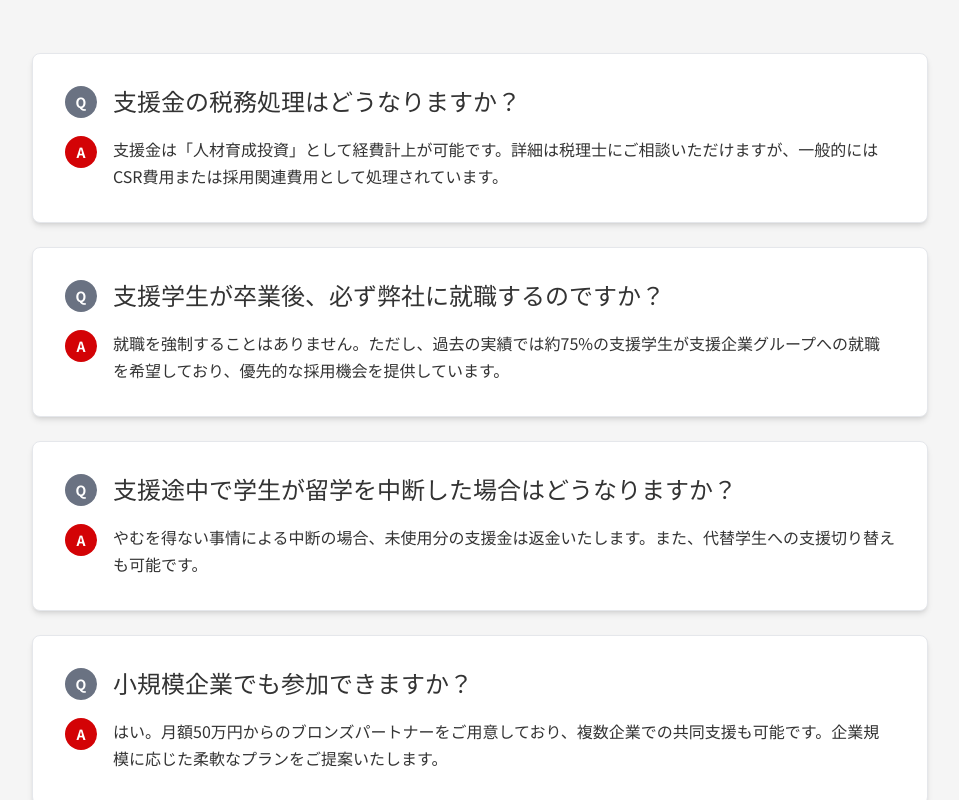
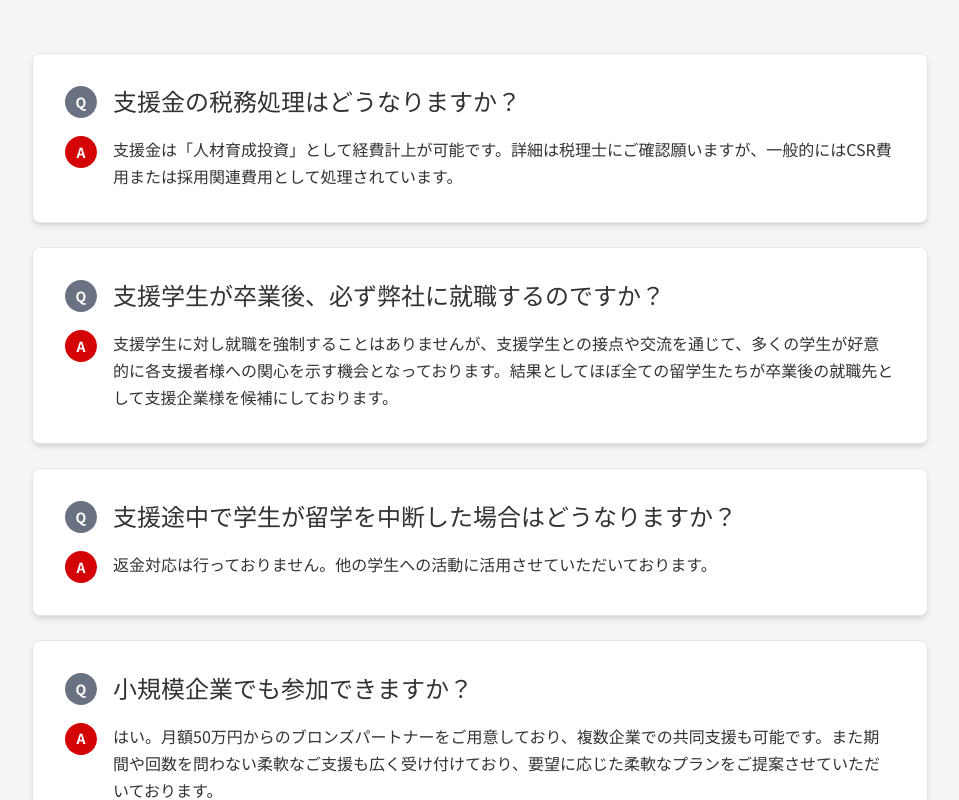
Before and after one commit to rino-07/engrowth, a Next.js app: page /supporters in a window 1280 px wide. Shown: the part 3620-4420 px from the top of the page, without its empty margins (160-1119 px from the left). Built offline with nearby package versions, Linux system fonts and the light colour scheme.

Commit message:
修正02

```diff
--- a/src/app/supporters/page.tsx
+++ b/src/app/supporters/page.tsx
@@ -249,7 +249,7 @@ export default function SupportersPage() {
                   <Typography variant="body-sm" className="text-white font-bold">A</Typography>
                 </div>
                 <div>
-                  <Typography variant="body-md" className="text-dark-gray">支援金は「人材育成投資」として経費計上が可能です。詳細は税理士にご相談いただけますが、一般的にはCSR費用または採用関連費用として処理されています。</Typography>
+                  <Typography variant="body-md" className="text-dark-gray">支援金は「人材育成投資」として経費計上が可能です。詳細は税理士にご確認願いますが、一般的にはCSR費用または採用関連費用として処理されています。</Typography>
                 </div>
               </div>
             </Card>
@@ -266,7 +266,7 @@ export default function SupportersPage() {
                   <Typography variant="body-sm" className="text-white font-bold">A</Typography>
                 </div>
                 <div>
-                  <Typography variant="body-md" className="text-dark-gray">就職を強制することはありません。ただし、過去の実績では約75%の支援学生が支援企業グループへの就職を希望しており、優先的な採用機会を提供しています。</Typography>
+                  <Typography variant="body-md" className="text-dark-gray">支援学生に対し就職を強制することはありませんが、支援学生との接点や交流を通じて、多くの学生が好意的に各支援者様への関心を示す機会となっております。結果としてほぼ全ての留学生たちが卒業後の就職先として支援企業様を候補にしております。</Typography>
                 </div>
               </div>
             </Card>
@@ -283,7 +283,7 @@ export default function SupportersPage() {
                   <Typography variant="body-sm" className="text-white font-bold">A</Typography>
                 </div>
                 <div>
-                  <Typography variant="body-md" className="text-dark-gray">やむを得ない事情による中断の場合、未使用分の支援金は返金いたします。また、代替学生への支援切り替えも可能です。</Typography>
+                  <Typography variant="body-md" className="text-dark-gray">返金対応は行っておりません。他の学生への活動に活用させていただいております。</Typography>
                 </div>
               </div>
             </Card>
@@ -300,7 +300,7 @@ export default function SupportersPage() {
                   <Typography variant="body-sm" className="text-white font-bold">A</Typography>
                 </div>
                 <div>
-                  <Typography variant="body-md" className="text-dark-gray">はい。月額50万円からのブロンズパートナーをご用意しており、複数企業での共同支援も可能です。企業規模に応じた柔軟なプランをご提案いたします。</Typography>
+                  <Typography variant="body-md" className="text-dark-gray">はい。月額50万円からのブロンズパートナーをご用意しており、複数企業での共同支援も可能です。また期間や回数を問わない柔軟なご支援も広く受け付けており、要望に応じた柔軟なプランをご提案させていただいております。</Typography>
                 </div>
               </div>
             </Card>
```
